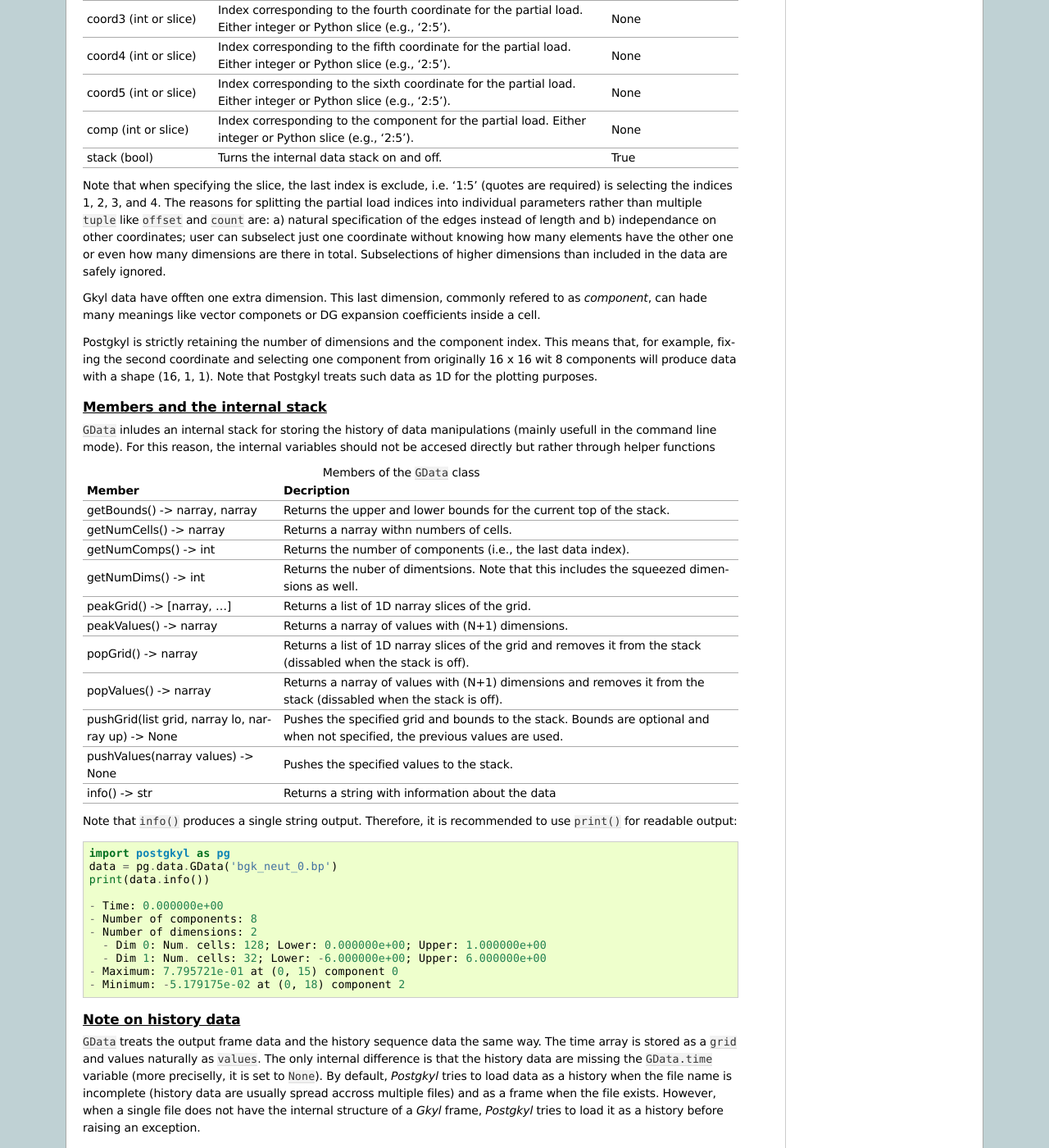
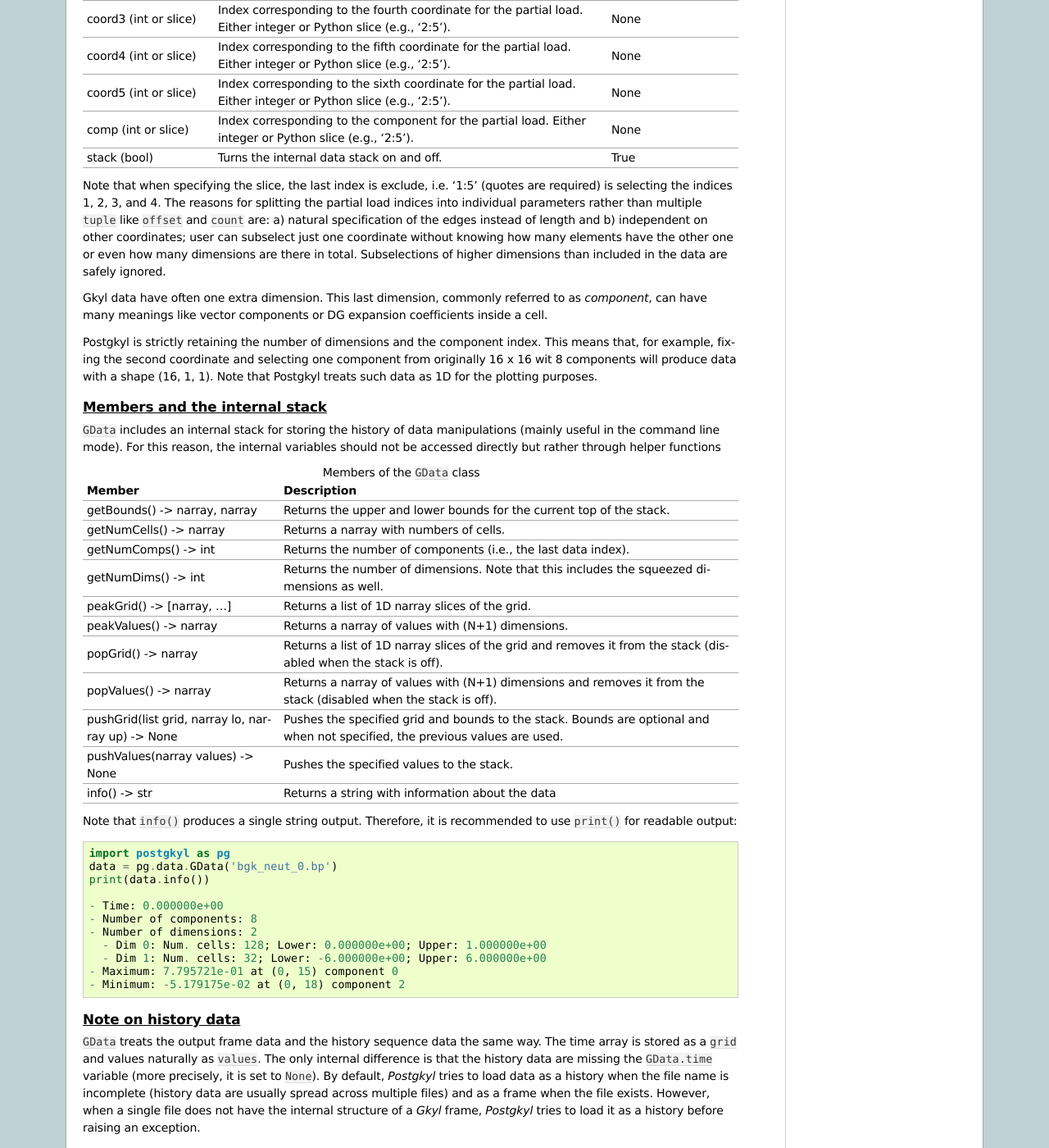
Before and after one commit to ammarhakim/gkyl-doc, a Sphinx documentation site: the page built from source/postgkyl/py-data.rst, in a window 1280 px wide and 1400 px high, scrolled down 894 px. Shown: the whole window at 82% size. Built offline with Sphinx 7.4.7, drawn with Linux system fonts in a browser that asks for light colours; some of the changed text lies outside the part shown.

Commit message:
adding Postgkyl stuff

```diff
--- a/source/postgkyl/py-data.rst
+++ b/source/postgkyl/py-data.rst
@@ -31,7 +31,7 @@ now) and for the control of the internal stack.
    :header-rows: 1
 
    * - Parameter
-     - Decription
+     - Description
      - Default
    * - fileName (str)
      - Name of the file to be loaded or a name root for the history
@@ -74,14 +74,14 @@ i.e. '1:5' (quotes are required) is selecting the indices 1, 2, 3,
 and 4.  The reasons for splitting the partial load indices into
 individual parameters rather than multiple ``tuple`` like ``offset``
 and ``count`` are: a) natural specification of the edges instead of
-length and b) independance on other coordinates; user can subselect
+length and b) independent on other coordinates; user can subselect
 just one coordinate without knowing how many elements have the other
 one or even how many dimensions are there in total. Subselections of
 higher dimensions than included in the data are safely ignored.
 
-Gkyl data have offten one extra dimension.  This last dimension,
-commonly refered to as *component*, can hade many meanings like vector
-componets or DG expansion coefficients inside a cell.
+Gkyl data have often one extra dimension.  This last dimension,
+commonly referred to as *component*, can have many meanings like vector
+components or DG expansion coefficients inside a cell.
 
 Postgkyl is strictly retaining the number of dimensions and the
 component index. This means that, for example, fixing the second
@@ -92,9 +92,9 @@ Postgkyl treats such data as 1D for the plotting purposes.
 Members and the internal stack
 ^^^^^^^^^^^^^^^^^^^^^^^^^^^^^^
 
-``GData`` inludes an internal stack for storing the history of data
-manipulations (mainly usefull in the command line mode).  For this
-reason, the internal variables should not be accesed directly but
+``GData`` includes an internal stack for storing the history of data
+manipulations (mainly useful in the command line mode).  For this
+reason, the internal variables should not be accessed directly but
 rather through helper functions
 
 .. list-table:: Members of the ``GData`` class
@@ -102,16 +102,16 @@ rather through helper functions
    :header-rows: 1
 
    * - Member
-     - Decription
+     - Description
    * - getBounds() -> narray, narray
      - Returns the upper and lower bounds for the current top of the
        stack.
    * - getNumCells() -> narray
-     - Returns a narray withn numbers of cells.
+     - Returns a narray with numbers of cells.
    * - getNumComps() -> int
      - Returns the number of components (i.e., the last data index).
    * - getNumDims() -> int
-     - Returns the nuber of dimentsions. Note that this includes the
+     - Returns the number of dimensions. Note that this includes the
        squeezed dimensions as well.
    * - peakGrid() -> [narray, ...]
      - Returns a list of 1D narray slices of the grid.
@@ -119,10 +119,10 @@ rather through helper functions
      - Returns a narray of values with (N+1) dimensions.
    * - popGrid() -> narray
      - Returns a list of 1D narray slices of the grid and removes it
-       from the stack (dissabled when the stack is off).
+       from the stack (disabled when the stack is off).
    * - popValues() -> narray
      - Returns a narray of values with (N+1) dimensions and removes it
-       from the stack (dissabled when the stack is off).
+       from the stack (disabled when the stack is off).
    * - pushGrid(list grid, narray lo, narray up) -> None
      - Pushes the specified grid and bounds to the stack. Bounds are
        optional and when not specified, the previous values are used.
@@ -153,10 +153,10 @@ Note on history data
 ``GData`` treats the output frame data and the history sequence data
 the same way.  The time array is stored as a ``grid`` and values
 naturally as ``values``.  The only internal difference is that the
-history data are missing the ``GData.time`` variable (more preciselly,
+history data are missing the ``GData.time`` variable (more precisely,
 it is set to ``None``).  By default, *Postgkyl* tries to load data as a
 history when the file name is incomplete (history data are usually
-spread accross multiple files) and as a frame when the file
+spread across multiple files) and as a frame when the file
 exists. However, when a single file does not have the internal
 structure of a *Gkyl* frame, *Postgkyl* tries to load it as a history
 before raising an exception.
@@ -177,7 +177,7 @@ Init parameters
    :header-rows: 1
 
    * - Parameter
-     - Decription
+     - Description
      - Default
    * - gdata (GData)
      - A GData object to be used.
@@ -203,12 +203,12 @@ derivatives
    :header-rows: 1
 
    * - Member
-     - Decription
+     - Description
    * - interpolate(int component) -> narray, narray
      - Interpolates the selected component (default is 0) of the DG
        data on a uniform grid
    * - derivative(int component) -> narray, narray
-     - Calculates the deriative of the DG data
+     - Calculates the derivative of the DG data
 
 An example of the usage::
 
```
Also changed, not shown: other parts of source/postgkyl/py-data.rst (+2 -2 lines).
